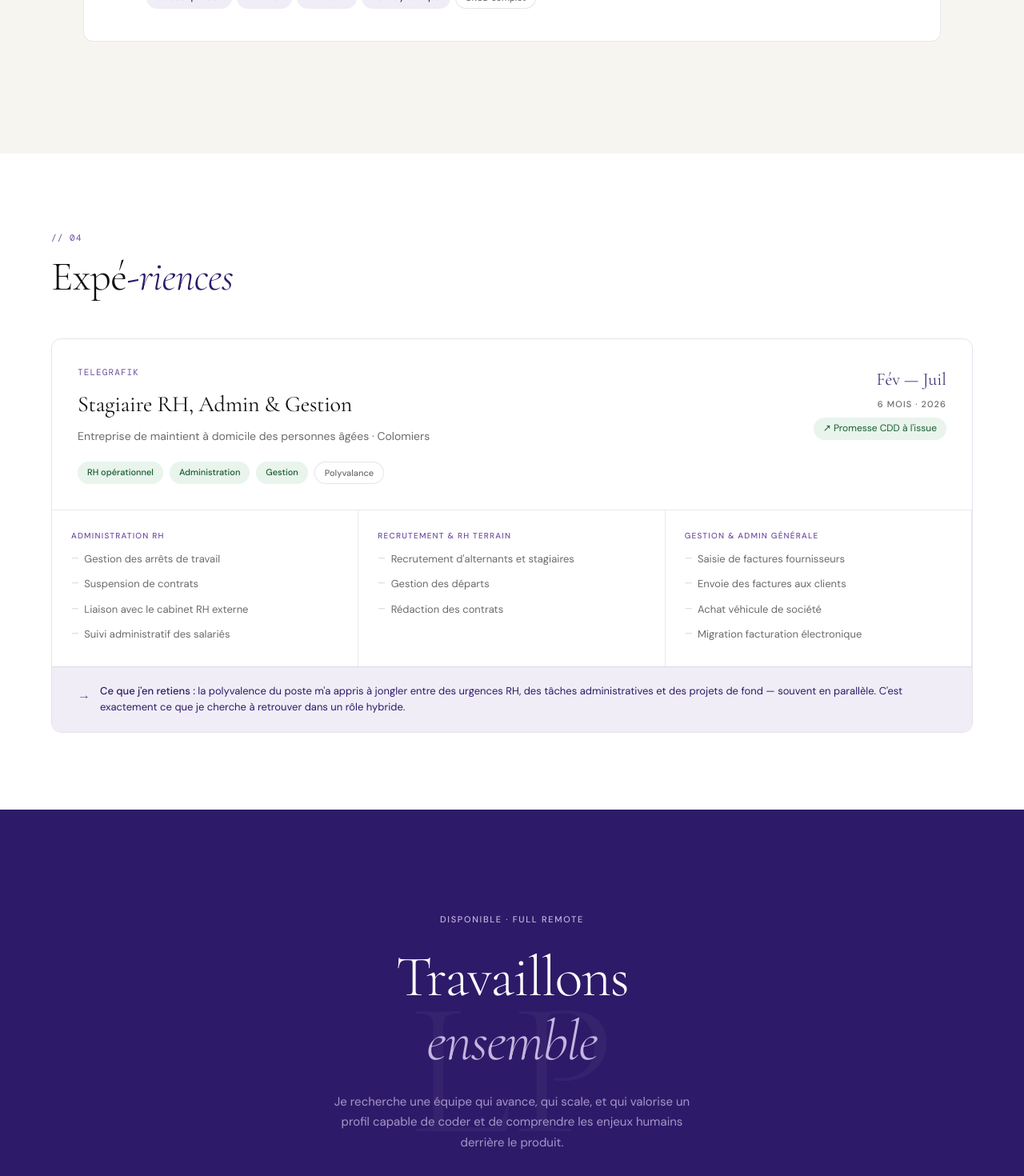
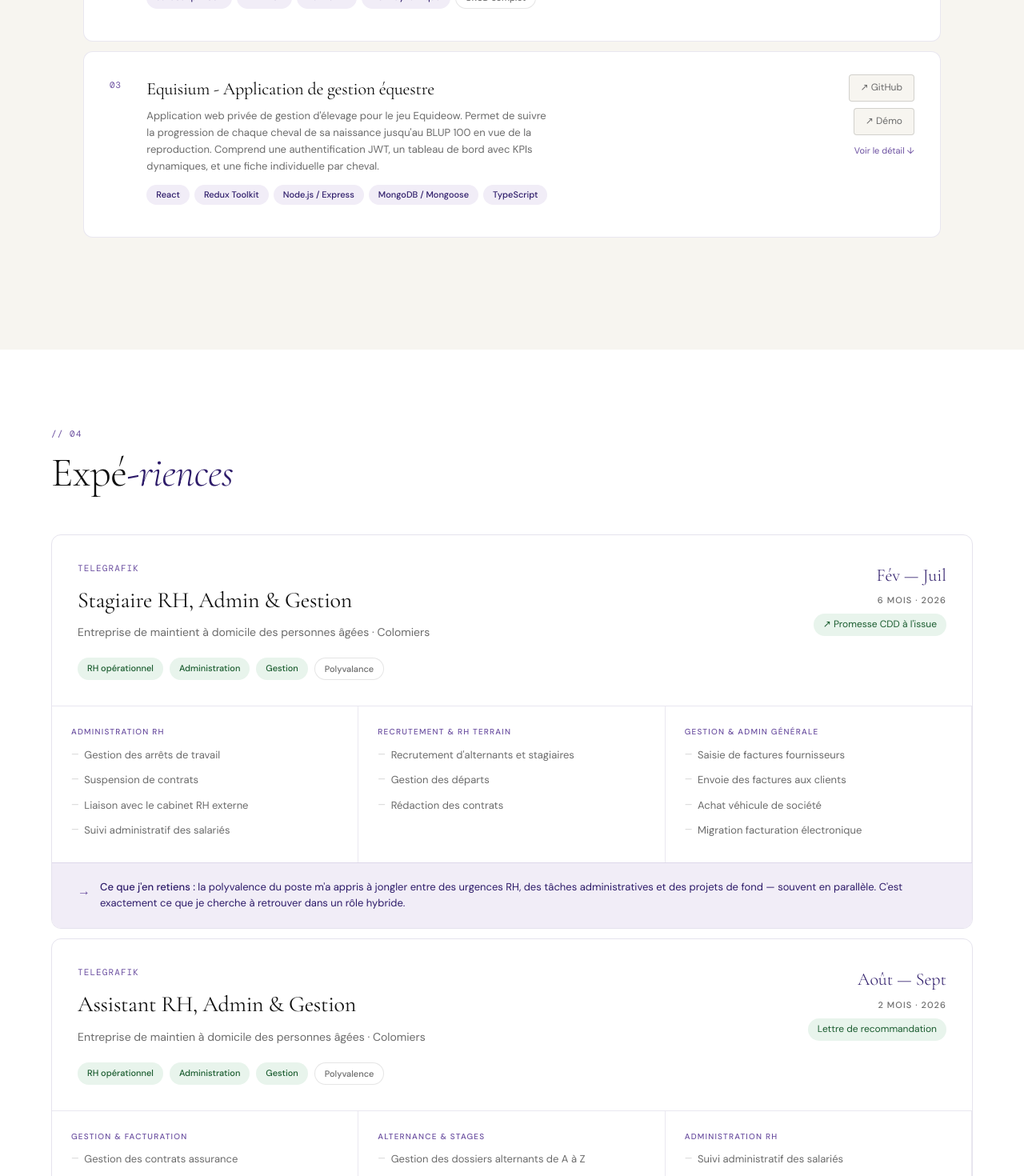
Before and after one commit to NeugdaeUju/Portfolio, a React (Vite) app: page / in a window 1280 px wide. Shown: the part 2740-4210 px from the top of the page at 80% size. Built offline with nearby package versions, Linux system fonts and the light colour scheme; a web font is replaced by a local one.

Commit message:
MAJ du site avec projet et expériences pro

```diff
--- a/src/assets/sass/experience_card.scss
+++ b/src/assets/sass/experience_card.scss
@@ -4,6 +4,7 @@
     border: 0.5px solid rgba(45,27,105,0.12);
     border-radius: 12px;
     overflow: hidden;
+    margin-bottom : 12px;
 
     & .top {
         display : grid;
--- a/src/components/Experience_card.jsx
+++ b/src/components/Experience_card.jsx
@@ -1,6 +1,6 @@
 import '../assets/sass/experience_card.scss'
 
-function Experience_card ({company, Expe_title, desc_place, tag1, tag2, tag3, tag4, tag1_cat, tag2_cat, tag3_cat, tag4_cat, date, duration, missions1_title, mission1, missions2_title, mission2, missions3_title, mission3, mission4, mission5, mission6, mission7, mission8, mission9, mission10, mission11, retour}) {
+function Experience_card ({company, Expe_title, desc_place, tag1, tag2, tag3, tag4, tag1_cat, tag2_cat, tag3_cat, tag4_cat, date, duration, missions1_title, mission1, missions2_title, mission2, missions3_title, mission3, mission4, mission5, mission6, mission7, mission8, mission9, mission10, mission11, retour, promesse}) {
     return(
         <div className='expe_card fade-in visible'>
             <div className='top'>
@@ -18,7 +18,7 @@ function Experience_card ({company, Expe_title, desc_place, tag1, tag2, tag3, ta
                 <div className='duration'>
                     <p className='date'>{date}</p>
                     <p className='dur'>{duration}</p>
-                    <span>↗ Promesse CDD à l'issue</span>
+                    <span>{promesse}</span>
                 </div>
             </div>
             <div className='missions'>
--- a/src/pages/Accueil.jsx
+++ b/src/pages/Accueil.jsx
@@ -122,6 +122,30 @@ function Accueil() {
                         modification='Migrer vers React ou Vue'
                         modif_Explication=" — En JS pur, la gestion du DOM devient vite fastidieuse à maintenir. Ce projet m'a convaincu de la valeur réelle des frameworks."
                         />
+
+                        <Project_card
+                        num='03'
+                        title='Equisium - Application de gestion équestre'
+                        description="Application web privée de gestion d'élevage pour le jeu Equideow. Permet de suivre la progression de chaque cheval de sa naissance jusqu'au BLUP 100 en vue de la reproduction. Comprend une authentification JWT, un tableau de bord avec KPIs dynamiques, et une fiche individuelle par cheval."
+                        competence1='React'
+                        skill1_cat='dev'
+                        competence2='Redux Toolkit'
+                        skill2_cat='dev'
+                        competence3='Node.js / Express'
+                        skill3_cat='dev'
+                        competence4='MongoDB / Mongoose'
+                        skill4_cat='dev'
+                        competence5='TypeScript'
+                        skill5_cat='dev'
+                        GitLink='https://github.com/NeugdaeUju/Equisium_Frontend'
+                        DemoLink=''
+                        decision1='Redux pour la gestion du state global'
+                        decision1_text=" — Utilisation de Redux Toolkit avec des slices distincts pour l'authentification et les chevaux. Le token JWT est persisté en localStorage et rechargé automatiquement au refresh."
+                        decision2='Édition inline sans modale'
+                        decision2_text=' — Les champs fréquemment mis à jour (BLUP, étape, âge) sont éditables directement dans la fiche via des contrôles +/− et des selects, avec sauvegarde automatique au changement. Les informations générales passent par une modale dédiée.'
+                        modification='Architecture back/front séparée'
+                        modif_Explication="J'aurais dû définir les types TypeScript partagés entre frontend et backend dès le départ. Plusieurs allers-retours ont été nécessaires pour aligner les valeurs d'enum (HorseSex, HorseStep) entre le modèle Mongoose et les types React."
+                        />
                     </div>
                 </section></FadeIn>
 
@@ -132,6 +156,7 @@ function Accueil() {
                         company='TELEGRAFIK'
                         Expe_title='Stagiaire RH, Admin & Gestion'
                         desc_place='Entreprise de maintient à domicile des personnes âgées · Colomiers'
+                        promesse="↗ Promesse CDD à l'issue"
                         tag1='RH opérationnel'
                         tag2='Administration'
                         tag3='Gestion'
@@ -158,6 +183,38 @@ function Accueil() {
                         mission11='Migration facturation électronique'
                         retour="la polyvalence du poste m'a appris à jongler entre des urgences RH, des tâches administratives et des projets de fond — souvent en parallèle. C'est exactement ce que je cherche à retrouver dans un rôle hybride."
                         />
+
+                        <Experience_card
+                        company='TELEGRAFIK'
+                        Expe_title='Assistant RH, Admin & Gestion'
+                        desc_place='Entreprise de maintien à domicile des personnes âgées · Colomiers'
+                        promesse="Lettre de recommandation"
+                        tag1='RH opérationnel'
+                        tag2='Administration'
+                        tag3='Gestion'
+                        tag4='Polyvalence'
+                        tag1_cat='rh'
+                        tag2_cat='rh'
+                        tag3_cat='rh'
+                        tag4_cat='neutre'
+                        date='Août — Sept'
+                        duration='2 mois · 2026'
+                        missions1_title='Gestion & Facturation'
+                        mission1='Gestion des contrats assurance'
+                        mission2='Migration vers la facturation électronique'
+                        mission3='Saisie et suivi des factures'
+                        mission4=''
+                        missions2_title='Alternance & Stages'
+                        mission5='Gestion des dossiers alternants de A à Z'
+                        mission6='Accueil et sortie des stagiaires (de A à Z)'
+                        mission7=''
+                        missions3_title='Administration RH'
+                        mission8='Suivi administratif des salariés'
+                        mission9='Liaison avec le cabinet RH externe'
+                        mission10=''
+                        mission11=''
+                        retour="Ce CDD m'a permis de confirmer ma capacité à monter en autonomie rapidement sur des missions variées — facturation, alternance et RH en parallèle, dans un environnement que je connaissais déjà."
+                        />
                     </div>
                 </section></FadeIn>
 
```
